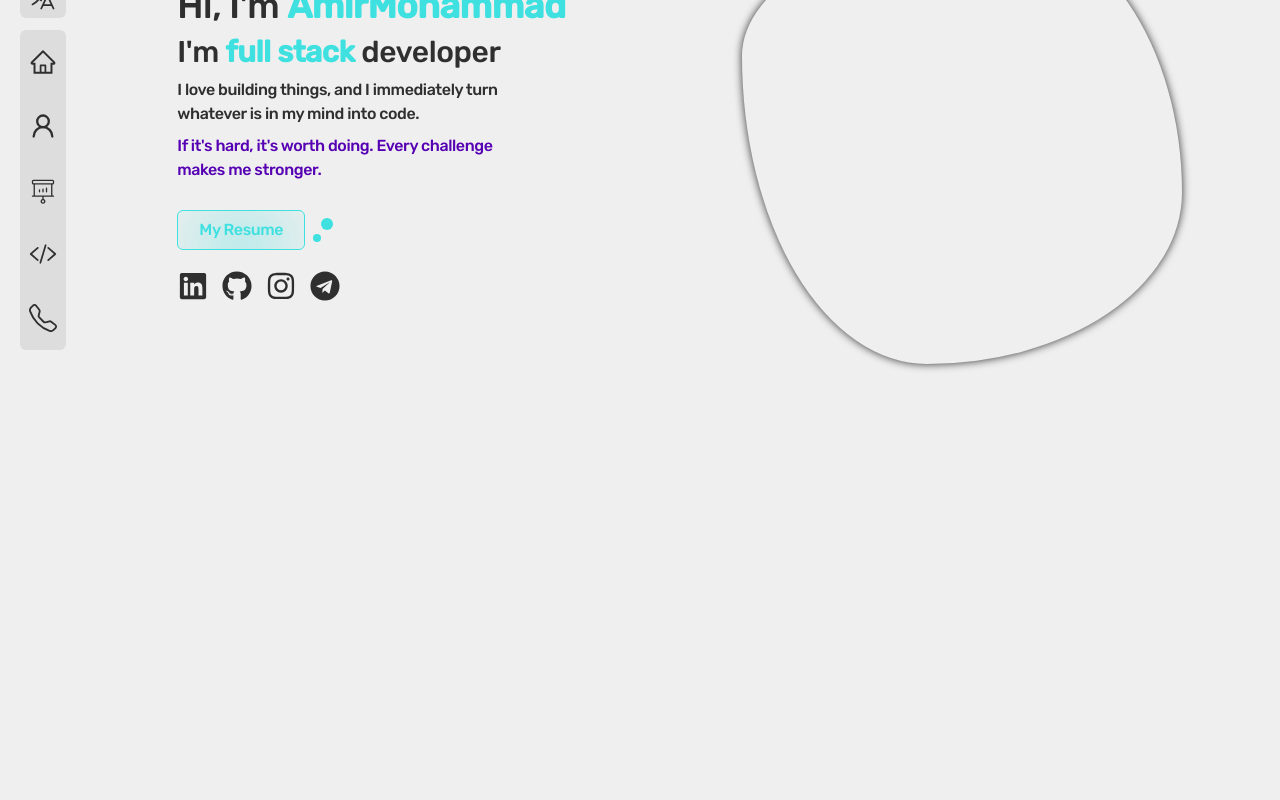
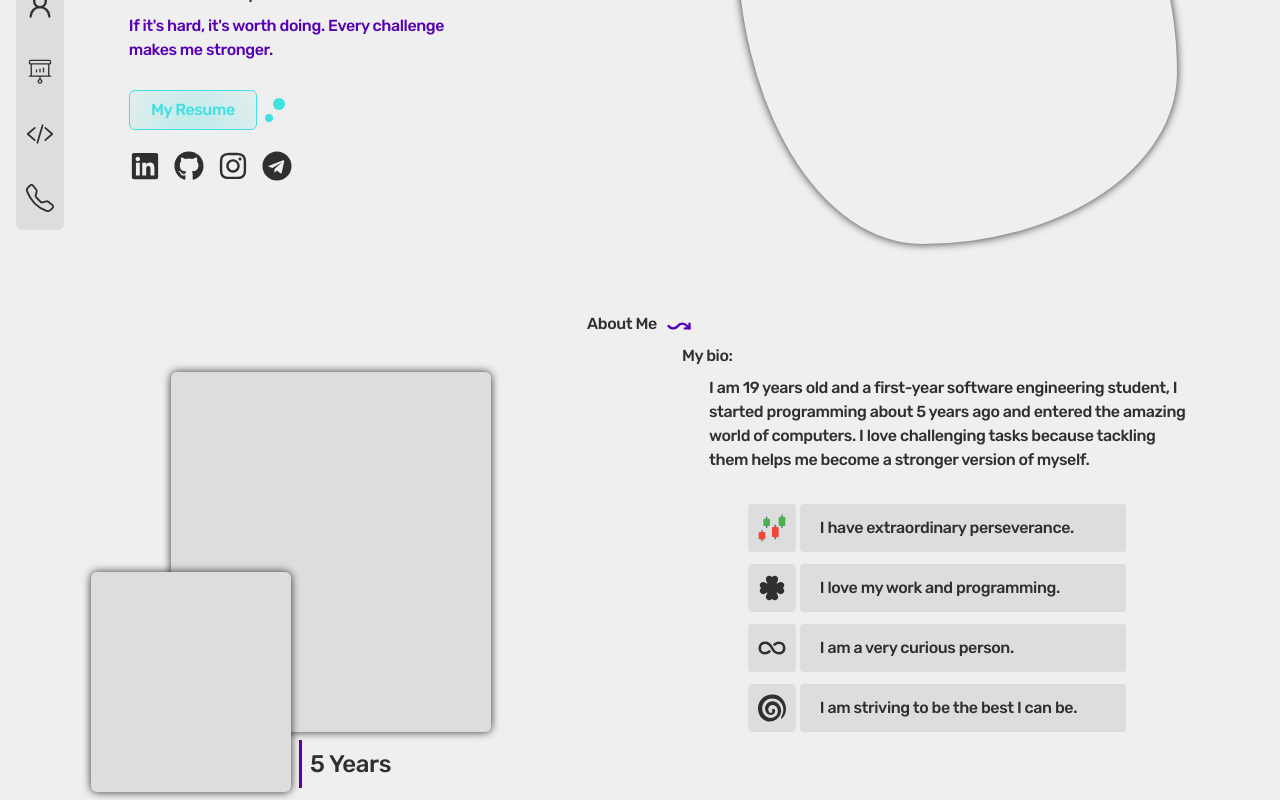
Before and after one commit to khalifeh-dev/portfolio, a Next.js app: page / in a window 1280 px wide. Shown: the part 256-1056 px from the top of the page. Before the commit the page ends 800 px from the top, so only its background shows below. Built offline with nearby package versions, Linux system fonts and the light colour scheme.

Commit message:
feat(main): add about-me section

```diff
--- a/app/components/templates/header.tsx
+++ b/app/components/templates/header.tsx
@@ -17,7 +17,7 @@ const Header = () => {
 
   return (
     <header className="row-center w-full">
-      <nav className="relative col-center gap-y-3 w-14 h-dvh p-1 *:w-full *:rounded-md">
+      <nav className="fixed left-3 col-center gap-y-3 w-14 h-dvh p-1 *:w-full *:rounded-md z-40">
         <ul className="bg-background-box rounded-md">
           <li className="row-center w-full h-10 *:size-7 *:cursor-pointer">
             {theme === "dark" ? (
@@ -110,7 +110,7 @@ const Header = () => {
         </ul>
       </nav>
 
-      <section className="flex items-center gap-x-5 w-full h-140 *:w-1/2 *:h-120 px-4">
+      <section className="flex items-center gap-x-5 w-full h-140 *:w-1/2 *:h-120">
         <div className="col-center">
           <div className="flex flex-col gap-y-2">
             <h1 className="text-4xl">
--- /dev/null
+++ b/app/components/templates/main.tsx
@@ -0,0 +1,110 @@
+import { FaClover } from "react-icons/fa6";
+import { FcCandleSticks } from "react-icons/fc";
+import { IoInfinite } from "react-icons/io5";
+import { SiDreamstime } from "react-icons/si";
+import { TbArrowWaveRightDown } from "react-icons/tb";
+
+
+
+const Main = () => {
+
+    return (
+
+        <main className="w-full col-center gap-y-5 px-4 py-2">
+
+            <section className="relative row-center gap-x-5 w-full h-120">
+
+                <span className="absolute top-0 flex justify-center items-start gap-x-2 w-full h-10">About Me <TbArrowWaveRightDown className="size-7 text-secondary" /></span>
+
+                <div className="w-1/2 h-full bg-background">
+
+                    <div className="row-center size-full">
+
+                        <div className="relative w-80 h-90 rounded-md bg-background-box shadow-[0_0_8px_rgba(0,0,0,0.8)]">
+
+                            <div className="absolute -bottom-15 -left-20 w-50 h-55 rounded-md bg-background-box shadow-[0_0_8px_rgba(0,0,0,0.8)]"></div>
+                            <span className="absolute -bottom-14 left-32 flex items-center h-12 border-l-3 border-secondary pl-2 text-2xl z-10">5 Years</span>
+
+                        </div>
+
+                    </div>
+
+                </div>
+                <div className="w-1/2 h-full">
+
+                    <div className="col-center size-full p-8">
+
+                        <span className="w-full">My bio:</span>
+                        <div className="w-120 h-100 mt-2">
+
+                            <p>I am 19 years old and a first-year software engineering student, I started programming about 5 years ago and entered the amazing world of computers. I love challenging tasks because tackling them helps me become a stronger version of myself.</p>
+
+                            <ul className="col-center gap-y-3 w-9/10 pl-6 mt-8">
+
+                                <li className="row-center gap-x-1 w-full h-12 rounded-md">
+
+                                    <span className="row-center size-12 rounded bg-background-box">
+
+                                        <FcCandleSticks className="size-8" />
+
+                                    </span>
+                                    <p className="flex items-center w-8/10 h-12 rounded bg-background-box px-5">
+                                        I have extraordinary perseverance.
+                                    </p>
+
+                                </li>
+                                <li className="row-center gap-x-1 w-full h-12 rounded-md bg-background">
+
+                                    <span className="row-center size-12 rounded bg-background-box">
+
+                                        <FaClover className="size-7" />
+
+                                    </span>
+                                    <p className="flex items-center w-8/10 h-12 rounded bg-background-box px-5">
+                                        I love my work and programming.
+                                    </p>
+
+                                </li>
+                                <li className="row-center gap-x-1 w-full h-12 rounded-md bg-background">
+
+                                    <span className="row-center size-12 rounded bg-background-box">
+
+                                        <IoInfinite className="size-7" />
+
+                                    </span>
+                                    <p className="flex items-center w-8/10 h-12 rounded bg-background-box px-5">
+                                        I am a very curious person.
+                                    </p>
+
+                                </li>
+                                <li className="row-center gap-x-1 w-full h-12 rounded-md bg-background">
+
+                                    <span className="row-center size-12 rounded bg-background-box">
+
+                                        <SiDreamstime className="size-7" />
+
+                                    </span>
+                                    <p className="flex items-center w-8/10 h-12 rounded bg-background-box px-5">
+                                        I am striving to be the best I can be.
+                                    </p>
+
+                                </li>
+
+                            </ul>
+
+                        </div>
+
+                    </div>
+
+                </div>
+
+            </section>
+
+        </main>
+
+    )
+
+}
+
+
+export default Main;
--- a/app/layout.tsx
+++ b/app/layout.tsx
@@ -14,7 +14,7 @@ const RootLayout = ({
   return (
     <html
       lang="en"
-      className={`row-center h-full antialiased`}
+      className={`row-center antialiased`}
     >
       <body className="col-center w-full min-h-full max-w-7xl px-4 tracking-tight font-rubik-medium selection:text-secondary">{children}</body>
     </html>
--- a/app/page.tsx
+++ b/app/page.tsx
@@ -1,9 +1,11 @@
 import Header from "./components/templates/header";
+import Main from "./components/templates/main";
 
 const Home = () => {
   return (
     <>
       <Header />
+      <Main />
     </>
   );
 }
```
